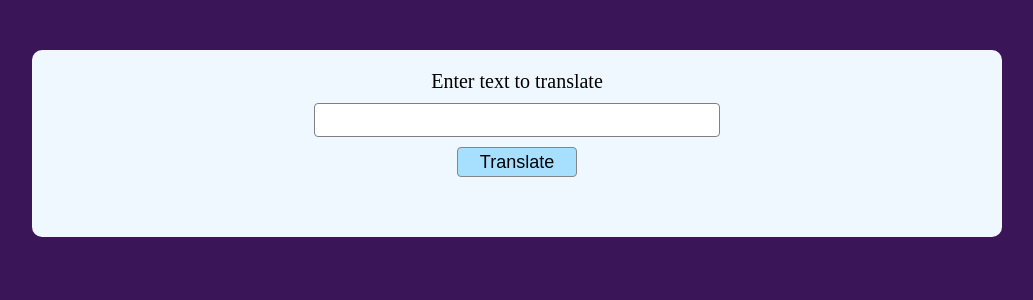
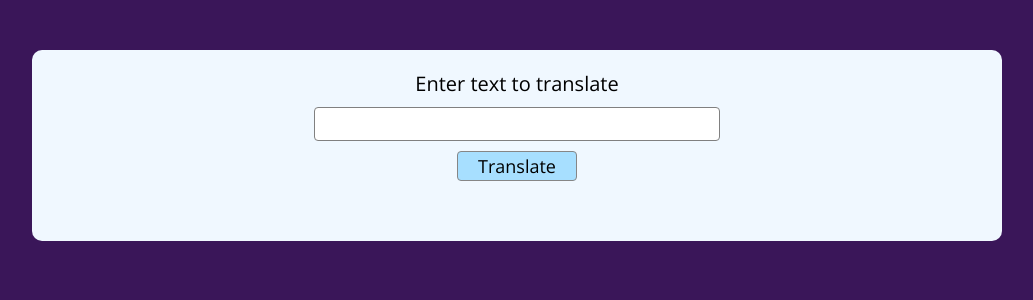
Before and after one commit to RMHonor/pig-latin, a React app: page / in a window 1280 px wide. Shown: the top 300 px of the page, without its empty margins (123-1156 px from the left). Built offline with nearby package versions, Linux system fonts and the light colour scheme.

Commit message:
Open Sans added

```diff
--- /dev/null
+++ b/src/assets/style/font.scss
@@ -0,0 +1,5 @@
+@import url('https://fonts.googleapis.com/css?family=Open+Sans:400,700');
+
+*, button, input, label {
+  font-family: 'Open Sans', sans-serif;
+}
--- a/src/assets/style/main.scss
+++ b/src/assets/style/main.scss
@@ -1,4 +1,5 @@
 @import './breakpoints';
+@import './font.scss';
 
 body {
   background-color: #3a1659;
```
